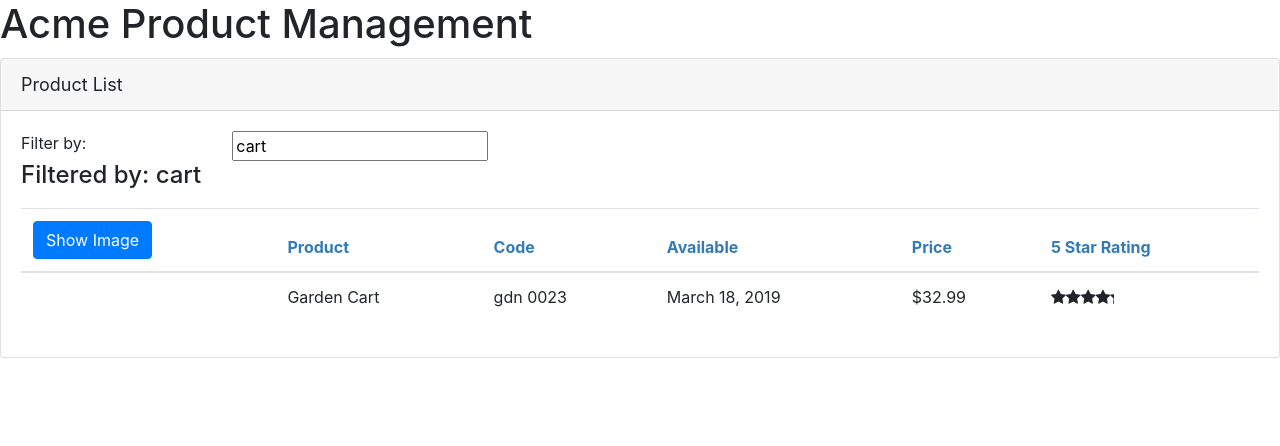
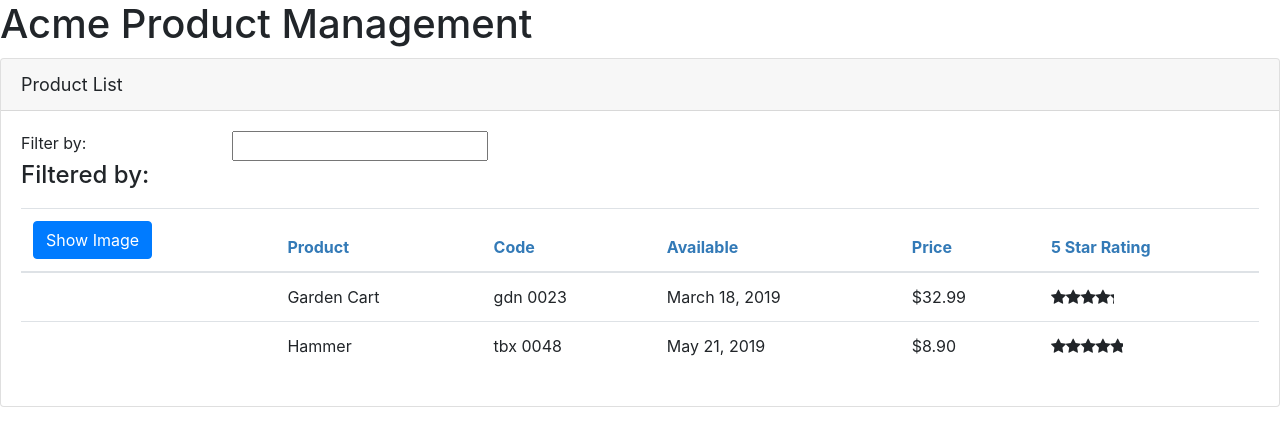
Before and after one commit to cd2ong/Angular, an Angular app in the folder APM/: page / in a window 1280 px wide. Shown: the top 446 px of the page. Built offline with nearby package versions, Linux system fonts and the light colour scheme.

Commit message:
module 1.9 completed

```diff
--- a/APM/src/app/products/product-list.component.ts
+++ b/APM/src/app/products/product-list.component.ts
@@ -1,5 +1,6 @@
 import { Component, OnInit} from '@angular/core'
 import { IProduct } from './product'
+import { ProductService } from './product.service'
 
 @Component({
     selector:'pm-products',
@@ -23,33 +24,10 @@
         this.filteredProducts = this.listFilter ? this.performFilter(this.listFilter) : this.products;
     }
 
+    products: IProduct[];
     filteredProducts: IProduct[];
-    products: IProduct[] = [
-        {
-            "productId": 2,
-            "productName": "Garden Cart",
-            "productCode": "GDN-0023",
-            "releaseDate": "March 18, 2019",
-            "description": "15 gallon capacity rolling garden cart",
-            "price": 32.99,
-            "starRating": 4.2,
-            "imageUrl": "assets/images/garden_cart.png"
-          },
-          {
-            "productId": 5,
-            "productName": "Hammer",
-            "productCode": "TBX-0048",
-            "releaseDate": "May 21, 2019",
-            "description": "Curved claw steel hammer",
-            "price": 8.9,
-            "starRating": 4.8,
-            "imageUrl": "assets/images/hammer.png"
-          }
-    ];
 
-    constructor(){
-        this.filteredProducts = this.products;
-        this.listFilter = "cart";
+    constructor(private productService: ProductService){
     }
 
     performFilter(filterBy: string){
@@ -63,7 +41,8 @@
     }
 
     ngOnInit(): void {
-        console.log('In OnInit');
+        this.products = this.productService.getProducts();
+        this.filteredProducts = this.products;
     }
 
     onRatingClicked(message: string): void {
--- /dev/null
+++ b/APM/src/app/products/product.service.ts
@@ -0,0 +1,34 @@
+import { Injectable } from '@angular/core';
+import { IProduct } from './product';
+
+@Injectable({
+    providedIn: 'root'
+})
+
+export class ProductService {
+
+    getProducts(): IProduct[]{
+        return [
+            {
+                "productId": 2,
+                "productName": "Garden Cart",
+                "productCode": "GDN-0023",
+                "releaseDate": "March 18, 2019",
+                "description": "15 gallon capacity rolling garden cart",
+                "price": 32.99,
+                "starRating": 4.2,
+                "imageUrl": "assets/images/garden_cart.png"
+              },
+              {
+                "productId": 5,
+                "productName": "Hammer",
+                "productCode": "TBX-0048",
+                "releaseDate": "May 21, 2019",
+                "description": "Curved claw steel hammer",
+                "price": 8.9,
+                "starRating": 4.8,
+                "imageUrl": "assets/images/hammer.png"
+              }
+        ];
+    }
+}
```
